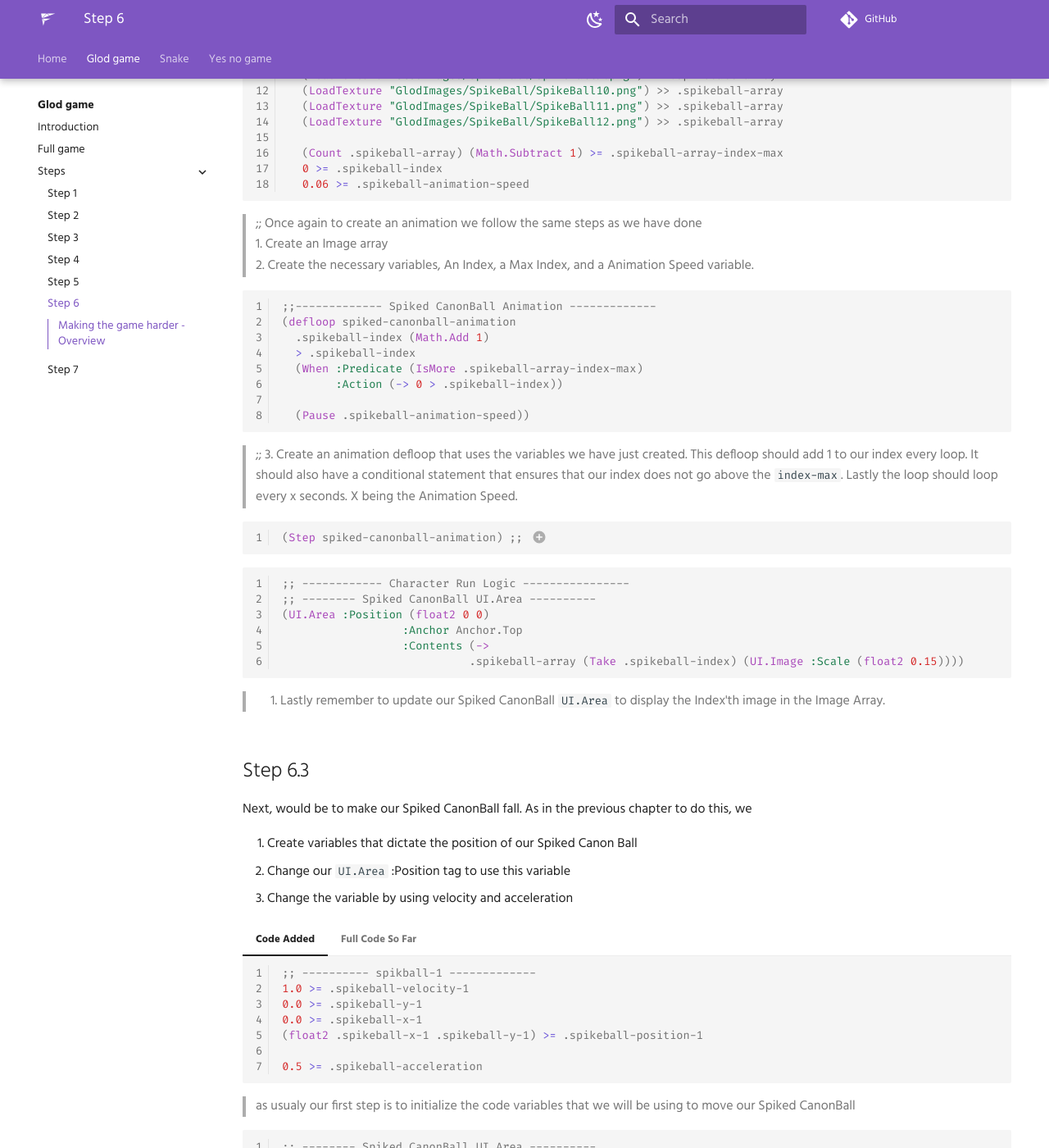
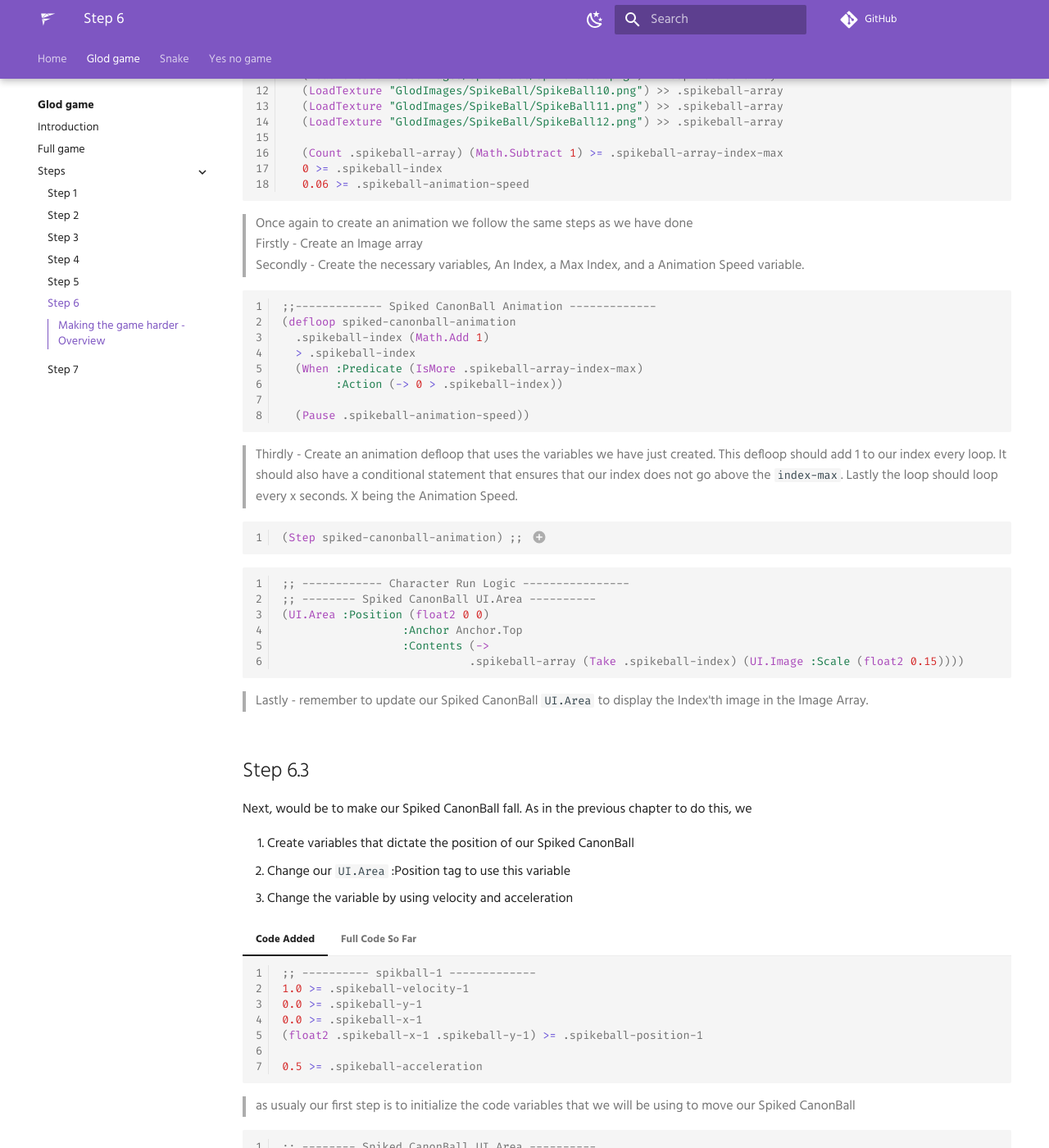
Before and after one commit to fragcolor-xyz/shards-examples, an MkDocs documentation site: the page built from tutorials/glod-game/steps/step-6.md, in a window 1280 px wide and 1400 px high, scrolled down 1474 px. Shown: the whole window at 82% size. Built offline with MkDocs 1.6.1 and Material for MkDocs 9.7.7, drawn with Linux system fonts in a browser that asks for light colours; comment, search, counter and statistics services are not loaded.

Commit message:
Minor cleanup to step 6

````diff
--- a/tutorials/glod-game/steps/step-6.md
+++ b/tutorials/glod-game/steps/step-6.md
@@ -454,11 +454,11 @@ Now similar as to what we did with our coin, let's animate it.
       0.06 >= .spikeball-animation-speed
     ```
 
-    > ;; Once again to create an animation we follow the same steps as we have done
+    > Once again to create an animation we follow the same steps as we have done
     <br>
-    1. Create an Image array
+    Firstly - Create an Image array
     <br>
-    2. Create the necessary variables, An Index, a Max Index, and a Animation Speed variable.
+    Secondly -  Create the necessary variables, An Index, a Max Index, and a Animation Speed variable.
 
     ```{.clojure .annotate linenums="1"}
     ;;------------- Spiked CanonBall Animation -------------
@@ -471,7 +471,7 @@ Now similar as to what we did with our coin, let's animate it.
       (Pause .spikeball-animation-speed))
     ```
 
-    > ;; 3. Create an animation defloop that uses the variables we have just created. This defloop should add 1 to our index every loop. It should also have a conditional statement that ensures that our index does not go above the `index-max`. Lastly the loop should loop every x seconds. X being the Animation Speed.
+    > Thirdly - Create an animation defloop that uses the variables we have just created. This defloop should add 1 to our index every loop. It should also have a conditional statement that ensures that our index does not go above the `index-max`. Lastly the loop should loop every x seconds. X being the Animation Speed.
 
     ```{.clojure .annotate linenums="1"}
     (Step spiked-canonball-animation) ;; (1)
@@ -902,7 +902,7 @@ Now similar as to what we did with our coin, let's animate it.
 
 Next, would be to make our Spiked CanonBall fall. As in the previous chapter to do this, we
 
-1. Create variables that dictate the position of our Spiked Canon Ball
+1. Create variables that dictate the position of our Spiked CanonBall
 2. Change our `UI.Area` :Position tag to use this variable
 3. Change the variable by using velocity and acceleration
 
````
Also changed, not shown: other parts of tutorials/glod-game/steps/step-6.md (+1 -1 lines).
